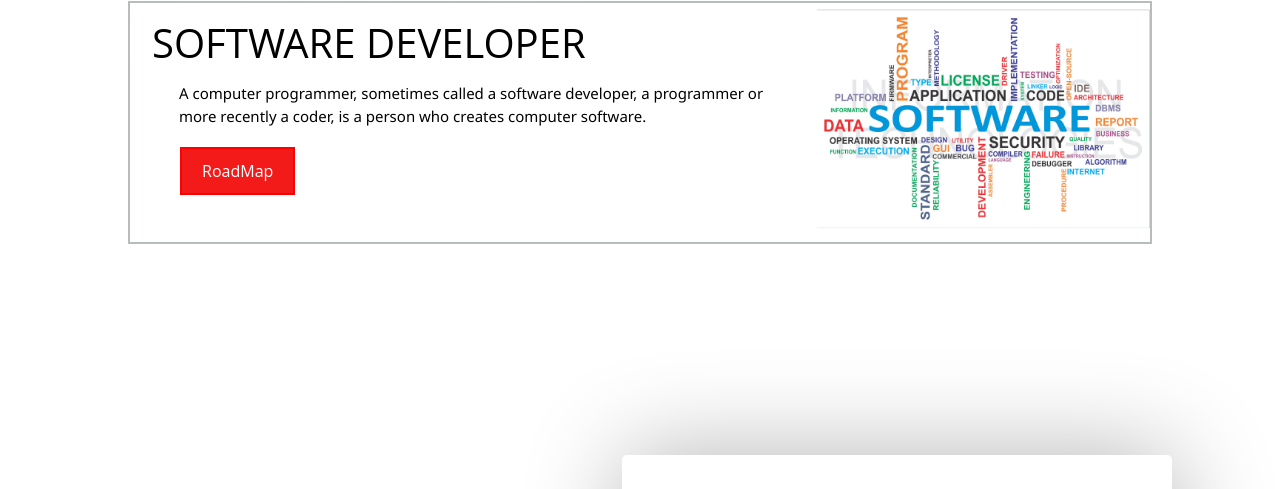
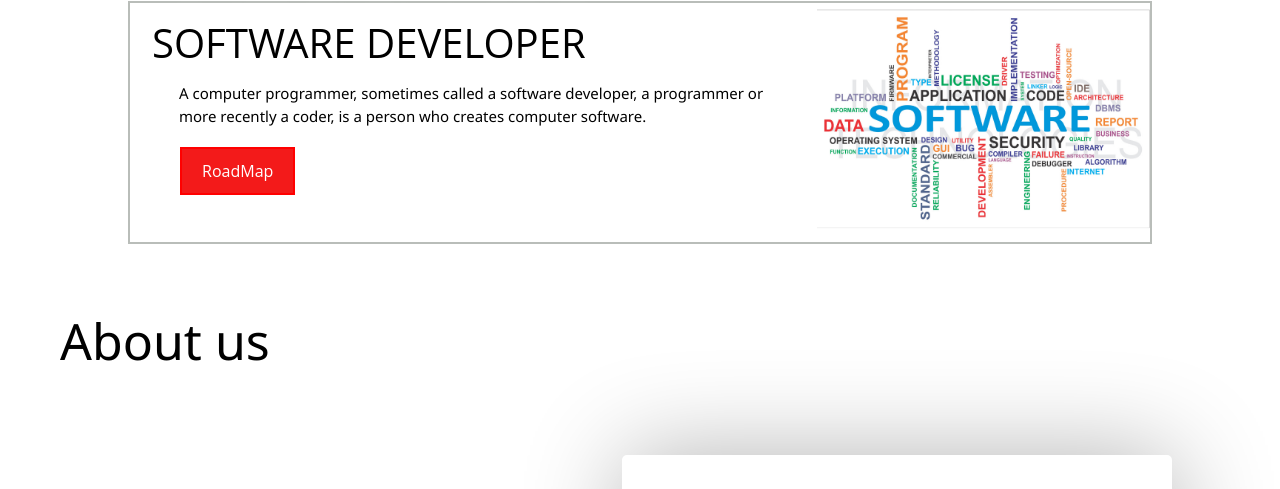
Before and after one commit to bobychaudhary/TechRoad-Full-Stack-Project, a plain HTML site: page index.html in a window 1280 px wide. Shown: the part 2417-2906 px from the top of the page. Drawn offline with nearby package versions, Linux system fonts and the light colour scheme; grey boxes are pictures that could not be loaded.

Commit message:
initial commit

```diff
--- a/css/index.css
+++ b/css/index.css
@@ -348,6 +348,7 @@ center > p {
   font-family: "Open Sans", sans-serif;
   color: #2e3d49;
   position: relative;
+  z-index: -1;
 }
 .diffSection {
   width: 100%;
@@ -665,6 +666,7 @@ footer .btn:hover {
   .nav-bar {
     float: none;
     text-align: center;
+    background-color: white;
   }
   .bann1 img{
     width: 100%;
--- a/index.html
+++ b/index.html
@@ -253,7 +253,7 @@
   </div>
     <section>
       <div class="diffSection" id="about_section">
-        <center><p style="font-size: 50px; padding: 60px">About us</p></center>
+        <center><p style="font-size: 50px; padding: 60px ;color:black;">About us</p></center>
         <div class="about-content">
           <div class="side-image">
             <img class="sideImage" src="https://thumbs.dreamstime.com/b/children-education-kid-read-book-school-boy-reading-books-dreaming-over-blackboard-background-92807607.jpg" />
```
